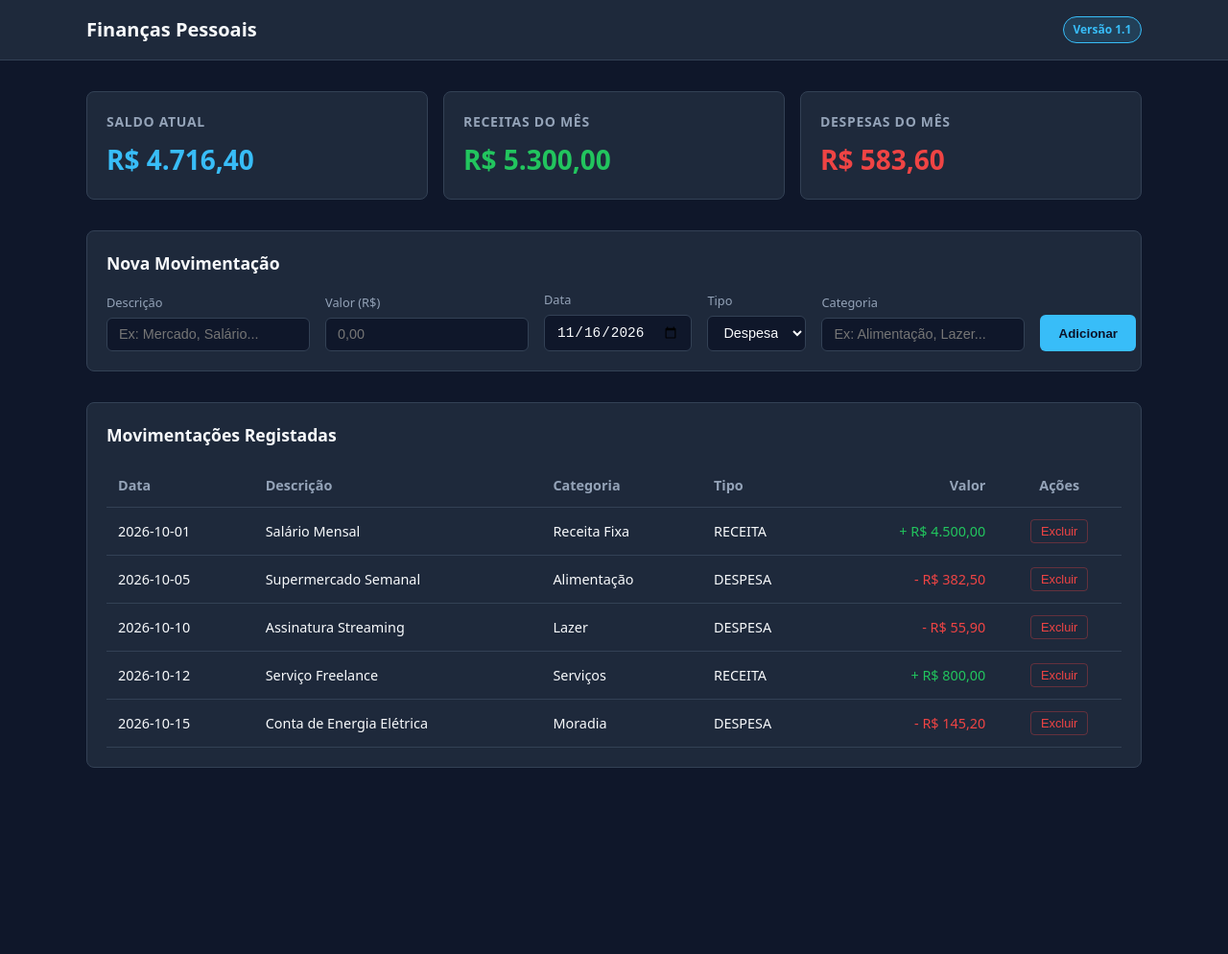
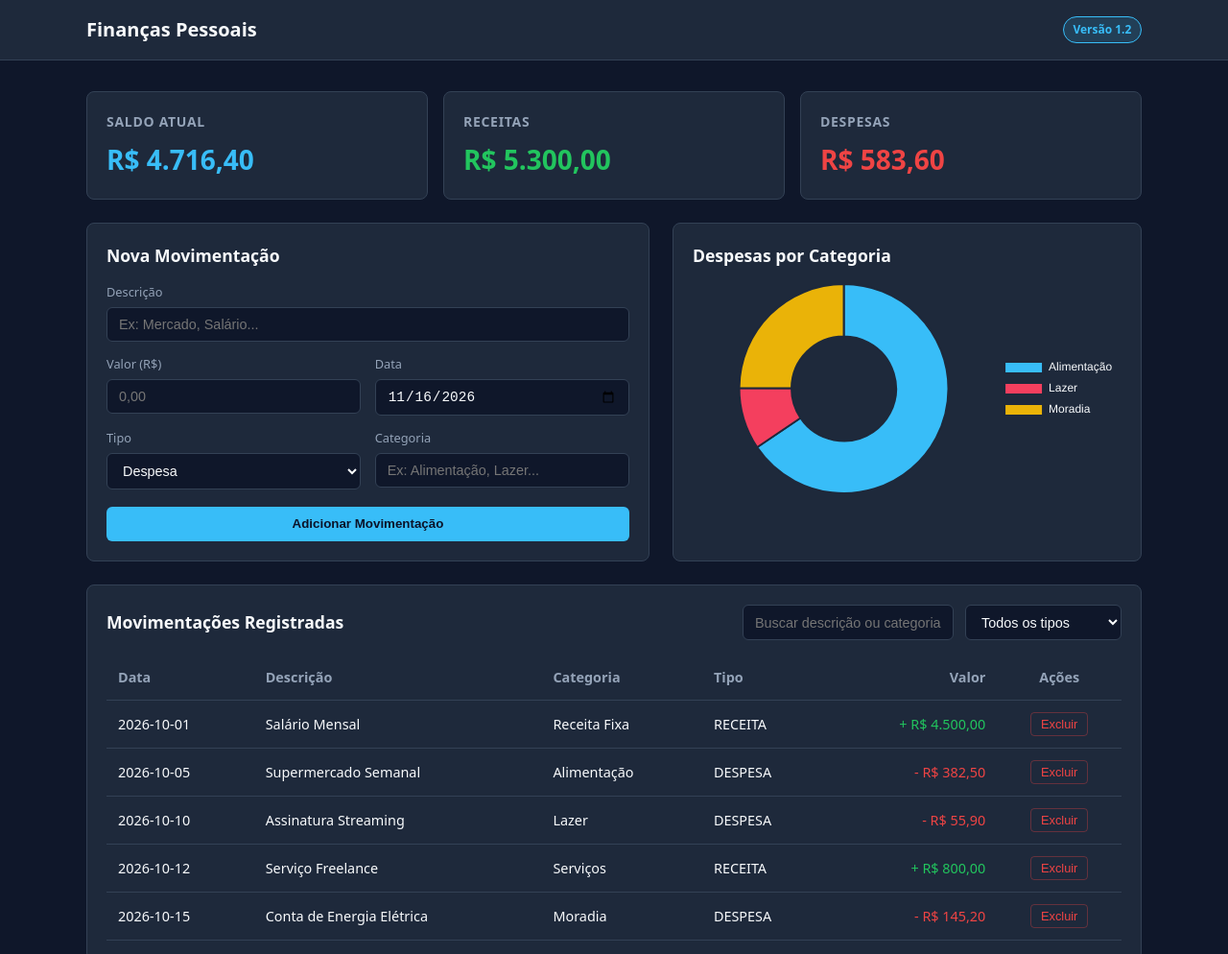
Before and after one commit to HenrichVinicius/gestao-financeira, a plain HTML site: page index.html in a window 1280 px wide. Shown: the top 994 px of the page at 96% size. Before the commit the page ends 832 px from the top, so only its background shows below. Drawn offline with nearby package versions, Linux system fonts and the light colour scheme.

Commit message:
feat: adiciona um gráfico de despesas por categoria e filtro dinâmicos

```diff
--- a/css/styles.css
+++ b/css/styles.css
@@ -21,7 +21,7 @@ body {
   background-color: var(--bg-primary);
   color: var(--text-main);
   line-height: 1.5;
-  padding-bottom: 2rem;
+  padding-bottom: 3rem;
 }
 
 .container {
@@ -61,7 +61,7 @@ body {
   display: grid;
   grid-template-columns: 1fr;
   gap: 1rem;
-  margin-bottom: 2rem;
+  margin-bottom: 1.5rem;
 }
 
 @media (min-width: 768px) {
@@ -94,6 +94,22 @@ body {
 .card-expense .card-value { color: var(--expense); }
 .card-balance .card-value { color: var(--accent); }
 
+/* Divisão entre Formulário e Gráfico */
+.dashboard-split {
+  display: grid;
+  grid-template-columns: 1fr;
+  gap: 1.5rem;
+  margin-bottom: 1.5rem;
+}
+
+@media (min-width: 768px) {
+  .dashboard-split {
+    grid-template-columns: 1.2fr 1fr;
+  }
+}
+
+.form-section,
+.chart-section,
 .transactions-section {
   background-color: var(--bg-surface);
   border: 1px solid var(--border);
@@ -101,9 +117,127 @@ body {
   padding: 1.25rem;
 }
 
-.section-header h2 {
+.form-section h2,
+.chart-section h2,
+.transactions-section h2 {
   font-size: 1.1rem;
   margin-bottom: 1rem;
+}
+
+.form-stack {
+  display: flex;
+  flex-direction: column;
+  gap: 0.9rem;
+}
+
+.form-row {
+  display: grid;
+  grid-template-columns: 1fr 1fr;
+  gap: 0.9rem;
+}
+
+.form-group {
+  display: flex;
+  flex-direction: column;
+}
+
+.form-group label {
+  font-size: 0.8rem;
+  color: var(--text-muted);
+  margin-bottom: 0.35rem;
+}
+
+input,
+select {
+  background-color: var(--bg-primary);
+  border: 1px solid var(--border);
+  color: var(--text-main);
+  padding: 0.55rem 0.75rem;
+  border-radius: 6px;
+  font-size: 0.9rem;
+  outline: none;
+  width: 100%;
+}
+
+input:focus,
+select:focus {
+  border-color: var(--accent);
+}
+
+.btn-primary {
+  background-color: var(--accent);
+  color: #0b1329;
+  border: none;
+  font-weight: 700;
+  padding: 0.65rem 1.2rem;
+  border-radius: 6px;
+  cursor: pointer;
+  transition: opacity 0.2s;
+  margin-top: 0.25rem;
+}
+
+.btn-primary:hover {
+  opacity: 0.9;
+}
+
+.full-width {
+  width: 100%;
+}
+
+/* Gráfico */
+.chart-section {
+  display: flex;
+  flex-direction: column;
+}
+
+.chart-container {
+  position: relative;
+  height: 220px;
+  width: 100%;
+  display: flex;
+  justify-content: center;
+  align-items: center;
+}
+
+.empty-msg {
+  color: var(--text-muted);
+  font-size: 0.9rem;
+  text-align: center;
+  margin-top: 2rem;
+}
+
+/* Cabeçalho e Filtros da Tabela */
+.section-header-flex {
+  display: flex;
+  flex-direction: column;
+  gap: 1rem;
+  margin-bottom: 1rem;
+}
+
+@media (min-width: 768px) {
+  .section-header-flex {
+    flex-direction: row;
+    justify-content: space-between;
+    align-items: center;
+  }
+  .section-header-flex h2 {
+    margin-bottom: 0;
+  }
+}
+
+.filters-bar {
+  display: flex;
+  gap: 0.75rem;
+  flex-wrap: wrap;
+}
+
+.filters-bar input {
+  min-width: 220px;
+  flex: 1;
+}
+
+.filters-bar select {
+  width: auto;
 }
 
 .table-wrapper {
@@ -127,87 +261,10 @@ th {
   font-weight: 600;
 }
 
-.text-right {
-  text-align: right;
-}
-
-.text-income {
-  color: var(--income);
-}
-
-.text-expense {
-  color: var(--expense);
-}
-/* Adicione estas regras ao final do styles.css */
-
-.form-section {
-  background-color: var(--bg-surface);
-  border: 1px solid var(--border);
-  border-radius: 8px;
-  padding: 1.25rem;
-  margin-bottom: 2rem;
-}
-
-.form-section h2 {
-  font-size: 1.1rem;
-  margin-bottom: 1rem;
-}
-
-.form-grid {
-  display: grid;
-  grid-template-columns: 1fr;
-  gap: 1rem;
-}
-
-@media (min-width: 768px) {
-  .form-grid {
-    grid-template-columns: 2fr 1fr 1fr 1fr 1.5fr auto;
-    align-items: flex-end;
-  }
-}
-
-.form-group {
-  display: flex;
-  flex-direction: column;
-}
-
-.form-group label {
-  font-size: 0.8rem;
-  color: var(--text-muted);
-  margin-bottom: 0.35rem;
-}
-
-.form-group input,
-.form-group select {
-  background-color: var(--bg-primary);
-  border: 1px solid var(--border);
-  color: var(--text-main);
-  padding: 0.55rem 0.75rem;
-  border-radius: 6px;
-  font-size: 0.9rem;
-  outline: none;
-}
-
-.form-group input:focus,
-.form-group select:focus {
-  border-color: var(--accent);
-}
-
-.btn-primary {
-  background-color: var(--accent);
-  color: #0b1329;
-  border: none;
-  font-weight: 700;
-  padding: 0.6rem 1.2rem;
-  border-radius: 6px;
-  cursor: pointer;
-  transition: opacity 0.2s;
-  height: 38px;
-}
-
-.btn-primary:hover {
-  opacity: 0.9;
-}
+.text-right { text-align: right; }
+.text-center { text-align: center; }
+.text-income { color: var(--income); }
+.text-expense { color: var(--expense); }
 
 .btn-delete {
   background: transparent;
@@ -223,7 +280,3 @@ th {
 .btn-delete:hover {
   background-color: rgba(239, 68, 68, 0.15);
 }
-
-.text-center {
-  text-align: center;
-}
--- a/index.html
+++ b/index.html
@@ -5,12 +5,13 @@
   <meta name="viewport" content="width=device-width, initial-scale=1.0" />
   <title>Gestão Financeira Pessoal</title>
   <link rel="stylesheet" href="css/styles.css" />
+  <script src="https://cdn.jsdelivr.net/npm/chart.js"></script>
 </head>
 <body>
   <header class="topbar">
     <div class="container">
       <h1>Finanças Pessoais</h1>
-      <span class="badge">Versão 1.1</span>
+      <span class="badge">Versão 1.2</span>
     </div>
   </header>
 
@@ -22,24 +23,27 @@
         <p class="card-value" id="total-balance">R$ 0,00</p>
       </div>
       <div class="card card-income">
-        <h2>Receitas do Mês</h2>
+        <h2>Receitas</h2>
         <p class="card-value" id="total-income">R$ 0,00</p>
       </div>
       <div class="card card-expense">
-        <h2>Despesas do Mês</h2>
+        <h2>Despesas</h2>
         <p class="card-value" id="total-expense">R$ 0,00</p>
       </div>
     </section>
 
+    <!-- Formulário e Gráfico Lado a Lado no Desktop -->
+    <div class="dashboard-split">
       <!-- Formulário de Nova Movimentação -->
       <section class="form-section">
         <h2>Nova Movimentação</h2>
-      <form id="transaction-form" class="form-grid">
+        <form id="transaction-form" class="form-stack">
           <div class="form-group">
             <label for="desc">Descrição</label>
             <input type="text" id="desc" placeholder="Ex: Mercado, Salário..." required />
           </div>
 
+          <div class="form-row">
             <div class="form-group">
               <label for="amount">Valor (R$)</label>
               <input type="number" id="amount" step="0.01" min="0.01" placeholder="0,00" required />
@@ -49,7 +53,9 @@
               <label for="date">Data</label>
               <input type="date" id="date" required />
             </div>
+          </div>
 
+          <div class="form-row">
             <div class="form-group">
               <label for="type">Tipo</label>
               <select id="type" required>
@@ -62,18 +68,37 @@
               <label for="category">Categoria</label>
               <input type="text" id="category" placeholder="Ex: Alimentação, Lazer..." required />
             </div>
+          </div>
 
-        <div class="form-group btn-container">
-          <button type="submit" class="btn-primary">Adicionar</button>
-        </div>
+          <button type="submit" class="btn-primary full-width">Adicionar Movimentação</button>
         </form>
       </section>
 
-    <!-- Tabela de Movimentações -->
+      <!-- Gráfico de Despesas por Categoria -->
+      <section class="chart-section">
+        <h2>Despesas por Categoria</h2>
+        <div class="chart-container">
+          <canvas id="expenses-chart"></canvas>
+        </div>
+        <p id="chart-empty-msg" class="empty-msg" style="display: none;">Nenhuma despesa para exibir no gráfico.</p>
+      </section>
+    </div>
+
+    <!-- Tabela de Movimentações com Filtros -->
     <section class="transactions-section">
-      <div class="section-header">
-        <h2>Movimentações Registadas</h2>
+      <div class="section-header-flex">
+        <h2>Movimentações Registradas</h2>
+
+        <div class="filters-bar">
+          <input type="text" id="filter-search" placeholder="Buscar descrição ou categoria..." />
+          <select id="filter-type">
+            <option value="TODOS">Todos os tipos</option>
+            <option value="RECEITA">Apenas Receitas</option>
+            <option value="DESPESA">Apenas Despesas</option>
+          </select>
         </div>
+      </div>
+
       <div class="table-wrapper">
         <table>
           <thead>
--- a/js/app.js
+++ b/js/app.js
@@ -1,6 +1,6 @@
 const STORAGE_KEY = "gestao_financeira_transacoes";
+let expensesChartInstance = null;
 
-// Recupera dados salvos ou utiliza os mockTransactions iniciais
 function loadTransactions() {
   const data = localStorage.getItem(STORAGE_KEY);
   if (data) {
@@ -10,7 +10,6 @@ function loadTransactions() {
       console.error("Erro ao ler localStorage", e);
     }
   }
-  // Se não houver nada no disco, grava e usa os dados fictícios
   saveTransactions(mockTransactions);
   return [...mockTransactions];
 }
@@ -47,18 +46,112 @@ function calculateSummary(list) {
   };
 }
 
+function getFilteredTransactions() {
+  const searchTerm = document.getElementById("filter-search").value.toLowerCase().trim();
+  const typeFilter = document.getElementById("filter-type").value;
+
+  return transactions.filter((tx) => {
+    const matchesType = typeFilter === "TODOS" || tx.tipo === typeFilter;
+    const matchesSearch =
+      tx.descricao.toLowerCase().includes(searchTerm) ||
+      tx.categoria.toLowerCase().includes(searchTerm);
+
+    return matchesType && matchesSearch;
+  });
+}
+
+function renderChart(list) {
+  const canvas = document.getElementById("expenses-chart");
+  const emptyMsg = document.getElementById("chart-empty-msg");
+
+  // Agrupa despesas por categoria
+  const categoryTotals = {};
+  list.forEach((tx) => {
+    if (tx.tipo === "DESPESA") {
+      const cat = tx.categoria.trim();
+      categoryTotals[cat] = (categoryTotals[cat] || 0) + tx.valorCentavos;
+    }
+  });
+
+  const labels = Object.keys(categoryTotals);
+  const values = Object.values(categoryTotals).map((cents) => cents / 100);
+
+  if (labels.length === 0) {
+    canvas.style.display = "none";
+    emptyMsg.style.display = "block";
+    if (expensesChartInstance) {
+      expensesChartInstance.destroy();
+      expensesChartInstance = null;
+    }
+    return;
+  }
+
+  canvas.style.display = "block";
+  emptyMsg.style.display = "none";
+
+  if (expensesChartInstance) {
+    expensesChartInstance.destroy();
+  }
+
+  const colors = [
+    "#38bdf8", "#f43f5e", "#eab308", "#a855f7",
+    "#22c55e", "#f97316", "#14b8a6", "#ec4899"
+  ];
+
+  expensesChartInstance = new Chart(canvas, {
+    type: "doughnut",
+    data: {
+      labels: labels,
+      datasets: [
+        {
+          data: values,
+          backgroundColor: colors.slice(0, labels.length),
+          borderColor: "#1e293b",
+          borderWidth: 2
+        }
+      ]
+    },
+    options: {
+      responsive: true,
+      maintainAspectRatio: false,
+      plugins: {
+        legend: {
+          position: "right",
+          labels: {
+            color: "#f8fafc",
+            font: { size: 12 }
+          }
+        },
+        tooltip: {
+          callbacks: {
+            label: function (context) {
+              const val = context.parsed || 0;
+              return " " + val.toLocaleString("pt-BR", { style: "currency", currency: "BRL" });
+            }
+          }
+        }
+      }
+    }
+  });
+}
+
 function render() {
-  // Atualiza totais nos cartões
-  const summary = calculateSummary(transactions);
+  const filteredList = getFilteredTransactions();
+
+  // Os cartões superiores refletem os lançamentos filtrados
+  const summary = calculateSummary(filteredList);
   document.getElementById("total-income").textContent = formatCurrency(summary.income);
   document.getElementById("total-expense").textContent = formatCurrency(summary.expense);
   document.getElementById("total-balance").textContent = formatCurrency(summary.balance);
 
-  // Renderiza linhas da tabela
+  // Atualiza o gráfico com base nos lançamentos filtrados
+  renderChart(filteredList);
+
+  // Renderiza a tabela
   const tableBody = document.getElementById("transactions-list");
   tableBody.innerHTML = "";
 
-  transactions.forEach((tx) => {
+  filteredList.forEach((tx) => {
     const row = document.createElement("tr");
     const isIncome = tx.tipo === "RECEITA";
     const sign = isIncome ? "+" : "-";
@@ -98,7 +191,6 @@ function handleAddTransaction(event) {
     return;
   }
 
-  // Multiplica por 100 e arredonda para guardar em cêntimos inteiros
   const valorCentavos = Math.round(amountFloat * 100);
 
   const newTx = {
@@ -114,7 +206,6 @@ function handleAddTransaction(event) {
   saveTransactions(transactions);
   render();
 
-  // Limpa o formulário após a submissão
   event.target.reset();
   setDefaultDate();
 }
@@ -130,6 +221,7 @@ document.addEventListener("DOMContentLoaded", () => {
   setDefaultDate();
   render();
 
-  const form = document.getElementById("transaction-form");
-  form.addEventListener("submit", handleAddTransaction);
+  document.getElementById("transaction-form").addEventListener("submit", handleAddTransaction);
+  document.getElementById("filter-search").addEventListener("input", render);
+  document.getElementById("filter-type").addEventListener("change", render);
 });
```
Lines whose indentation alone changed are shown as unchanged.
